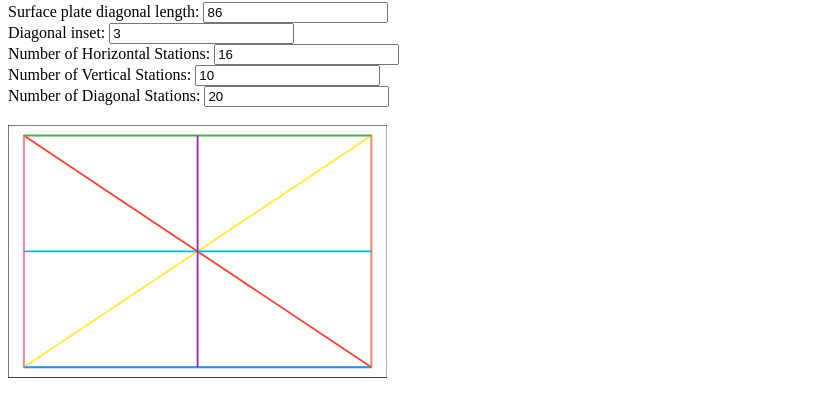
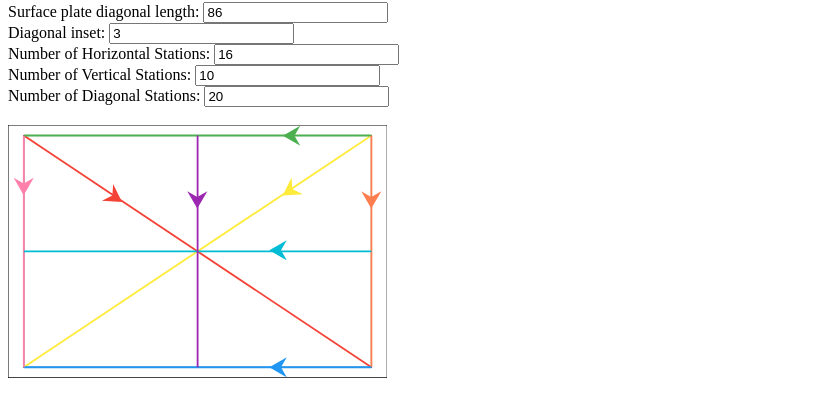
Before and after one commit to brcolow/moodyjs, a plain HTML site: page index.html in a window 1280 px wide. Both pictures are taken after typing "Sample", "Sample", "Sample" into the empty fields and a click on the button "Create Tables". Shown: the part 108-510 px from the top of the page, without its empty margins (0-830 px from the left). Drawn offline with Linux system fonts and the light colour scheme.

Commit message:
Switch from lines to paths as Chrome doesn't allow for a TextPath to reference a Line, only a Path.

```diff
--- a/index.html
+++ b/index.html
@@ -84,54 +84,54 @@
   <rect id="outsideRect" x="0" y="0" fill="white" stroke="black" stroke-width="0.01em"/>
   <rect id="insideRect" fill="white" stroke="black" stroke-width="0.01em"/>
   <g id="topStartingDiagonalLineGroup" stroke="var(--l1-color)" fill="var(--l1-color)" stroke-width="0.018em">
-    <line id="topStartingDiagonalLine"/>
+    <path id="topStartingDiagonalLine"/>
     <text style="font-size: 3px; dominant-baseline: central" dx="-0.05em" dy="-0.05em">
-      <textPath xlink:href="#topStartingDiagonalLine" startOffset="25%">⮞</textPath>
+      <textPath href="#topStartingDiagonalLine" startOffset="25%">⮞</textPath>
     </text>
   </g>
   <g id="bottomStartingDiagonalLineGroup" stroke="var(--l2-color)" fill="var(--l2-color)" stroke-width="0.018em">
-    <line id="bottomStartingDiagonalLine"/>
+    <path id="bottomStartingDiagonalLine"/>
     <text style="font-size: 3px; dominant-baseline: central" dx="-0.05em" dy="-0.05em">
-      <textPath xlink:href="#bottomStartingDiagonalLine" startOffset="75%">⮜</textPath>
+      <textPath href="#bottomStartingDiagonalLine" startOffset="75%">⮜</textPath>
     </text>
   </g>
   <g id="northPerimeterLineGroup" stroke="var(--l3-color)" fill="var(--l3-color)" stroke-width="0.018em">
-    <line id="northPerimeterLine"/>
+    <path id="northPerimeterLine"/>
     <text style="font-size: 3px; dominant-baseline: central" dy="-0.055em">
-      <textPath xlink:href="#northPerimeterLine" startOffset="75%">⮜</textPath>
+      <textPath href="#northPerimeterLine" startOffset="75%">⮜</textPath>
     </text>
   </g>
   <g id="eastPerimeterLineGroup" stroke="var(--l4-color)" fill="var(--l4-color)"  stroke-width="0.018em">
-    <line id="eastPerimeterLine"/>
+    <path id="eastPerimeterLine"/>
     <text style="font-size: 3px; dominant-baseline: central; writing-mode: vertical-lr"
         dx="0.045em">
-      <textPath xlink:href="#eastPerimeterLine" startOffset="25%">⮞</textPath>
+      <textPath href="#eastPerimeterLine" startOffset="25%">⮞</textPath>
     </text>
   </g>
   <g id="southPerimeterLineGroup" stroke="var(--l5-color)" fill="var(--l5-color)"  stroke-width="0.018em">
-    <line id="southPerimeterLine"/>
+    <path id="southPerimeterLine"/>
     <text style="font-size: 3px; dominant-baseline: central;" dy="-0.07em">
-      <textPath xlink:href="#southPerimeterLine" startOffset="25%">⮞</textPath>
+      <textPath href="#southPerimeterLine" startOffset="25%">⮞</textPath>
     </text>
   </g>
   <g id="westPerimeterLineGroup" stroke="var(--l6-color)" fill="var(--l6-color)"  stroke-width="0.018em">
-    <line id="westPerimeterLine"/>
+    <path id="westPerimeterLine"/>
     <text style="font-size: 3px; dominant-baseline: central; writing-mode: vertical-lr"
         dx="0.045em">
-      <textPath xlink:href="#westPerimeterLine" startOffset="75%">⮜</textPath>
+      <textPath href="#westPerimeterLine" startOffset="75%">⮜</textPath>
     </text>
   </g>
   <g id="horizontalCenterLineGroup" stroke="var(--l7-color)" fill="var(--l7-color)"  stroke-width="0.018em">
-    <line id="horizontalCenterLine"/>
+    <path id="horizontalCenterLine"/>
     <text style="font-size: 3px; dominant-baseline: central;" dy="-0.055em">
-      <textPath xlink:href="#horizontalCenterLine" startOffset="25%">⮞</textPath>
+      <textPath href="#horizontalCenterLine" startOffset="25%">⮞</textPath>
     </text>
   </g>
   <g id="verticalCenterLineGroup" stroke="var(--l8-color)" fill="var(--l8-color)"  stroke-width="0.018em">
-    <line id="verticalCenterLine"/>
+    <path id="verticalCenterLine"/>
     <text style="font-size: 3px; dominant-baseline: central; writing-mode: vertical-lr"
         dx="0.045em">
-      <textPath xlink:href="#verticalCenterLine" startOffset="25%">⮞</textPath>
+      <textPath href="#verticalCenterLine" startOffset="25%">⮞</textPath>
     </text>
   </g>
 </svg>
--- a/moody.js
+++ b/moody.js
@@ -518,45 +518,14 @@ window.addEventListener('DOMContentLoaded', event => {
       document.getElementById('insideRect').setAttribute("width", surfacePlatePercentWidth - (2 * xInset))
       document.getElementById('insideRect').setAttribute("height", surfacePlatePercentHeight - (2 * yInset))
 
-      document.getElementById('topStartingDiagonalLine').setAttribute("x1", xInset)
-      document.getElementById('topStartingDiagonalLine').setAttribute("y1", yInset)
-      document.getElementById('topStartingDiagonalLine').setAttribute("x2", surfacePlatePercentWidth - xInset)
-      document.getElementById('topStartingDiagonalLine').setAttribute("y2", surfacePlatePercentHeight - yInset)
-
-      document.getElementById('bottomStartingDiagonalLine').setAttribute("x1", xInset)
-      document.getElementById('bottomStartingDiagonalLine').setAttribute("y1", surfacePlatePercentHeight - yInset)
-      document.getElementById('bottomStartingDiagonalLine').setAttribute("x2", surfacePlatePercentWidth - xInset)
-      document.getElementById('bottomStartingDiagonalLine').setAttribute("y2", yInset)
-
-      document.getElementById('northPerimeterLine').setAttribute("x1", xInset)
-      document.getElementById('northPerimeterLine').setAttribute("y1", yInset)
-      document.getElementById('northPerimeterLine').setAttribute("x2", surfacePlatePercentWidth - xInset)
-      document.getElementById('northPerimeterLine').setAttribute("y2", yInset)
-
-      document.getElementById('eastPerimeterLine').setAttribute("x1", surfacePlatePercentWidth - xInset)
-      document.getElementById('eastPerimeterLine').setAttribute("y1", yInset)
-      document.getElementById('eastPerimeterLine').setAttribute("x2", surfacePlatePercentWidth - xInset)
-      document.getElementById('eastPerimeterLine').setAttribute("y2", surfacePlatePercentHeight - yInset)
-
-      document.getElementById('southPerimeterLine').setAttribute("x1", surfacePlatePercentWidth - xInset)
-      document.getElementById('southPerimeterLine').setAttribute("y1", surfacePlatePercentHeight - yInset)
-      document.getElementById('southPerimeterLine').setAttribute("x2", xInset)
-      document.getElementById('southPerimeterLine').setAttribute("y2", surfacePlatePercentHeight - yInset)
-
-      document.getElementById('westPerimeterLine').setAttribute("x1", xInset)
-      document.getElementById('westPerimeterLine').setAttribute("y1", surfacePlatePercentHeight - yInset)
-      document.getElementById('westPerimeterLine').setAttribute("x2", xInset)
-      document.getElementById('westPerimeterLine').setAttribute("y2", yInset)
-
-      document.getElementById('horizontalCenterLine').setAttribute("x1", surfacePlatePercentWidth - xInset)
-      document.getElementById('horizontalCenterLine').setAttribute("y1", surfacePlatePercentHeight / 2)
-      document.getElementById('horizontalCenterLine').setAttribute("x2", xInset)
-      document.getElementById('horizontalCenterLine').setAttribute("y2", surfacePlatePercentHeight / 2)
-
-      document.getElementById('verticalCenterLine').setAttribute("x1", surfacePlatePercentWidth / 2)
-      document.getElementById('verticalCenterLine').setAttribute("y1", yInset)
-      document.getElementById('verticalCenterLine').setAttribute("x2", surfacePlatePercentWidth / 2)
-      document.getElementById('verticalCenterLine').setAttribute("y2", surfacePlatePercentHeight - yInset)
+      document.getElementById('topStartingDiagonalLine').setAttribute("d", `M ${xInset} ${yInset} L ${surfacePlatePercentWidth - xInset} ${surfacePlatePercentHeight - yInset}`)
+      document.getElementById('bottomStartingDiagonalLine').setAttribute("d", `M ${xInset} ${surfacePlatePercentHeight - yInset} L ${surfacePlatePercentWidth - xInset} ${yInset}`)
+      document.getElementById('northPerimeterLine').setAttribute("d", `M ${xInset} ${yInset} L ${surfacePlatePercentWidth - xInset} ${yInset}`)
+      document.getElementById('eastPerimeterLine').setAttribute("d", `M ${surfacePlatePercentWidth - xInset} ${yInset} L ${surfacePlatePercentWidth - xInset} ${surfacePlatePercentHeight - yInset}`)
+      document.getElementById('southPerimeterLine').setAttribute("d", `M ${surfacePlatePercentWidth - xInset} ${surfacePlatePercentHeight - yInset} L ${xInset} ${surfacePlatePercentHeight - yInset}`)
+      document.getElementById('westPerimeterLine').setAttribute("d", `M ${xInset} ${surfacePlatePercentHeight - yInset} L ${xInset} ${yInset}`)
+      document.getElementById('horizontalCenterLine').setAttribute("d", `M ${surfacePlatePercentWidth - xInset} ${surfacePlatePercentHeight / 2} L ${xInset} ${surfacePlatePercentHeight / 2}`)
+      document.getElementById('verticalCenterLine').setAttribute("d", `M ${surfacePlatePercentWidth / 2} ${yInset} L ${surfacePlatePercentWidth / 2} ${surfacePlatePercentHeight - yInset}`)
 
       document.getElementById('plateDiagonal').value = surfacePlate2.surfacePlateDiagonalInches
       document.getElementById('diagonalInset').value = surfacePlate2.suggestedDiagonalInset
```
